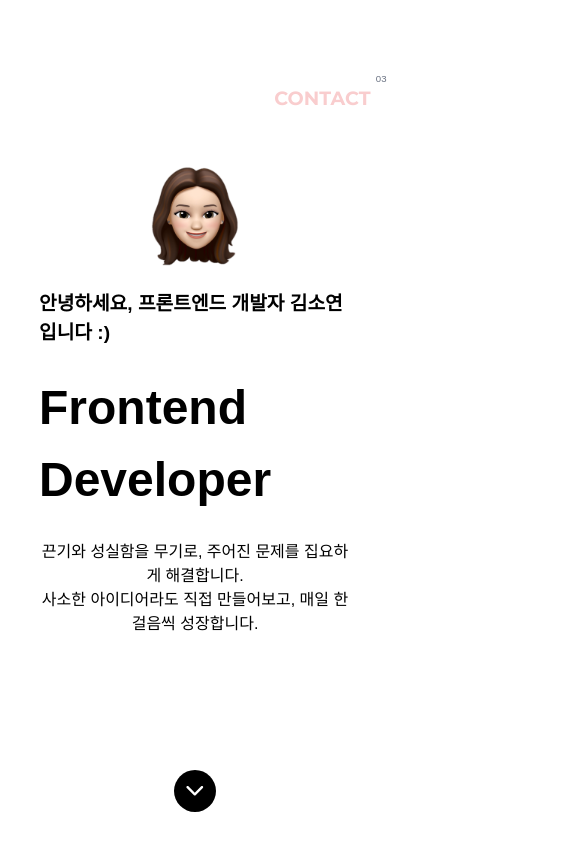
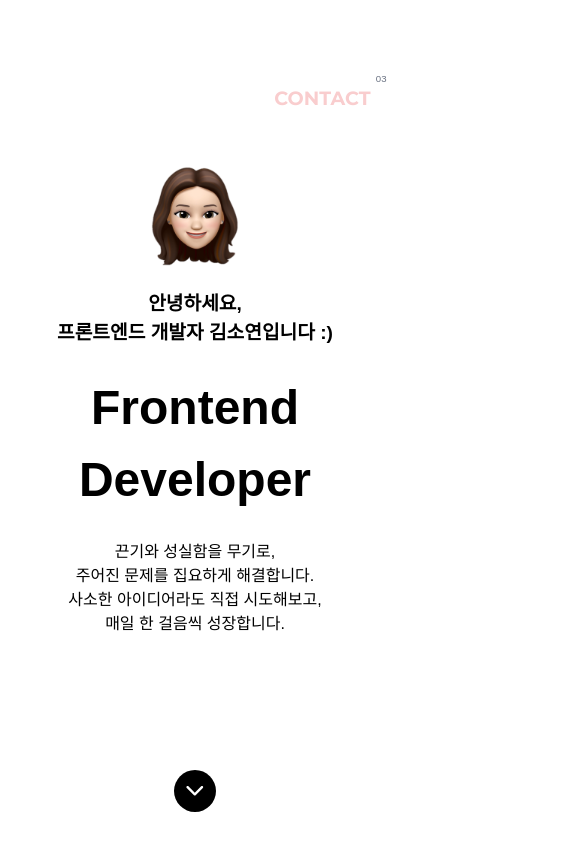
Before and after one commit to sykim0181/portfolio, a Next.js app: page / in a window 390 px wide. Shown: the top 844 px of the page, 585 px wide, since content can reach past the window. Built offline with nearby package versions, Linux system fonts and the light colour scheme; a web font is replaced by a local one.

Commit message:
fix: 모바일 화면 크기 고려 ui 수정
- flex wrap 설정
- 텍스트 줄바꿈 적용

```diff
--- a/src/components/home/Intro.tsx
+++ b/src/components/home/Intro.tsx
@@ -7,14 +7,20 @@ const Intro = () => {
       <div className="w-(--default-width) h-full max-w-(--max-width) my-0 mx-auto py-[2rem] flex flex-col">
         <div className="flex-1 flex flex-col justify-center items-center gap-[1.5rem]">
           <Memoticon className="w-[100px]" />
-          <p className="text-[1.2rem] font-bold">
-            안녕하세요, 프론트엔드 개발자 김소연입니다 :)
+          <p className="text-[1.2rem] font-bold text-center">
+            안녕하세요, <br className="inline sm:hidden" />
+            프론트엔드 개발자 김소연입니다 :)
           </p>
-          <p className="text-[3rem] font-bold">Frontend Developer</p>
+          <p className="text-[3rem] font-bold text-center">
+            Frontend Developer
+          </p>
           <p className="text-center">
-            끈기와 성실함을 무기로, 주어진 문제를 집요하게 해결합니다.
+            끈기와 성실함을 무기로, <br className="inline sm:hidden" />
+            주어진 문제를 집요하게 해결합니다.
             <br />
-            사소한 아이디어라도 직접 만들어보고, 매일 한 걸음씩 성장합니다.
+            사소한 아이디어라도 직접 시도해보고,{" "}
+            <br className="inline sm:hidden" />
+            매일 한 걸음씩 성장합니다.
           </p>
         </div>
         <div className="mx-auto w-fit rounded-full bg-black text-white p-[0.5rem] flex justify-center items-center">
--- a/src/components/home/Profile.tsx
+++ b/src/components/home/Profile.tsx
@@ -27,7 +27,7 @@ const Profile = () => {
     <motion.section {...appearMotionProps}>
       <div className="w-(--default-width) max-w-(--max-width) mt-[3rem] mx-auto flex flex-col gap-[2.5rem]">
         <ProfileSection sectionName="Skill">
-          <div className="flex gap-[0.7rem]">
+          <div className="flex gap-[0.7rem] flex-wrap">
             {SKILL_DATA.map((skill) => (
               <SkillItem skill={skill} size={"2.2rem"} key={skill.name} />
             ))}
```
